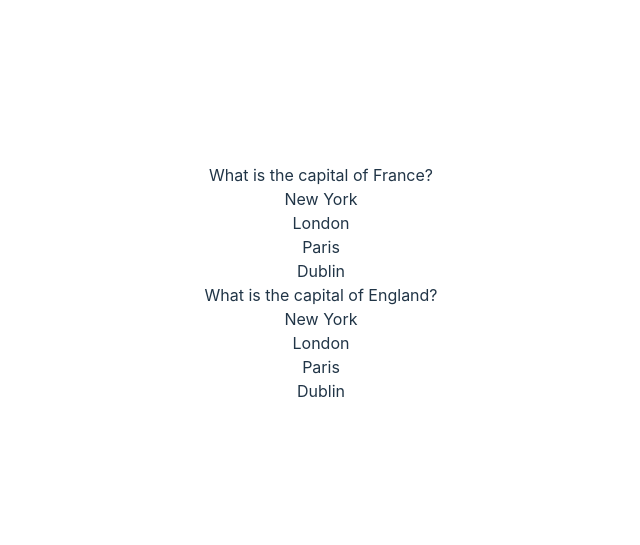
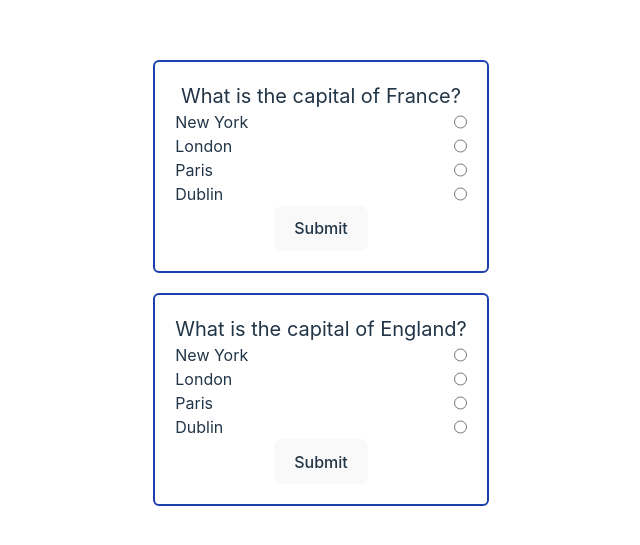
Before and after one commit to LamarcheG/quiz-app, a React (Vite) app: page / in a window 1280 px wide. Shown: the part 117-662 px from the top of the page, without its empty margins (319-959 px from the left). Built offline with nearby package versions, Linux system fonts and the light colour scheme.

Commit message:
feat:added radio buttons to choices

```diff
--- a/src/Components/QuestionItem.tsx
+++ b/src/Components/QuestionItem.tsx
@@ -1,3 +1,4 @@
+import { useState } from "react";
 import { IQuestionItem } from "../interfaces";
 
 interface questionItemProps {
@@ -5,16 +6,44 @@ interface questionItemProps {
 }
 
 export const QuestionItem = ({ question }: questionItemProps) => {
+  const [selectedChoice, setSelectedChoice] = useState<string | null>(null);
+
+  const handleSubmit = (e: React.FormEvent<HTMLFormElement>) => {
+    e.preventDefault();
+    if (selectedChoice === question.answer) {
+      console.log("Correct!");
+    } else {
+      console.log("Incorrect!");
+    }
+  };
+  const handleChange = (e: React.ChangeEvent<HTMLInputElement>) => {
+    setSelectedChoice(e.target.value);
+  };
+
   return (
     <>
-      <h3>{question.question}</h3>
+      <form
+        onSubmit={handleSubmit}
+        className="m-5 rounded-md border-2 border-blue-800 p-5"
+      >
+        <h2 className="text-xl">{question.question}</h2>
         {question.type === "MultipleChoice" && (
           <ul>
             {question.choices?.map((choice) => (
-            <li key={choice}>{choice}</li>
+              <div key={choice} className="flex justify-between">
+                <label>{choice}</label>
+                <input
+                  type="radio"
+                  name="choices"
+                  value={choice}
+                  onChange={handleChange}
+                ></input>
+              </div>
             ))}
           </ul>
         )}
+        <button type="submit">Submit</button>
+      </form>
     </>
   );
 };
```
Lines whose indentation alone changed are shown as unchanged.
